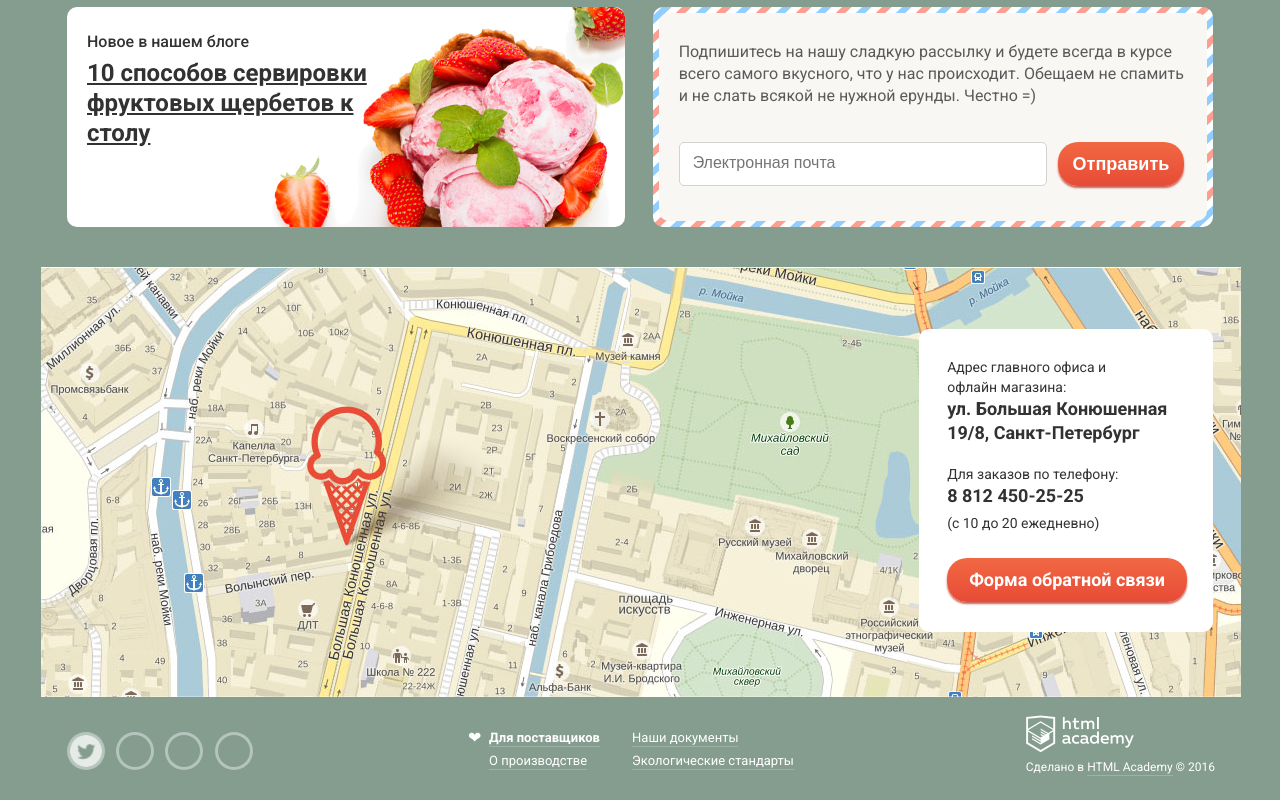
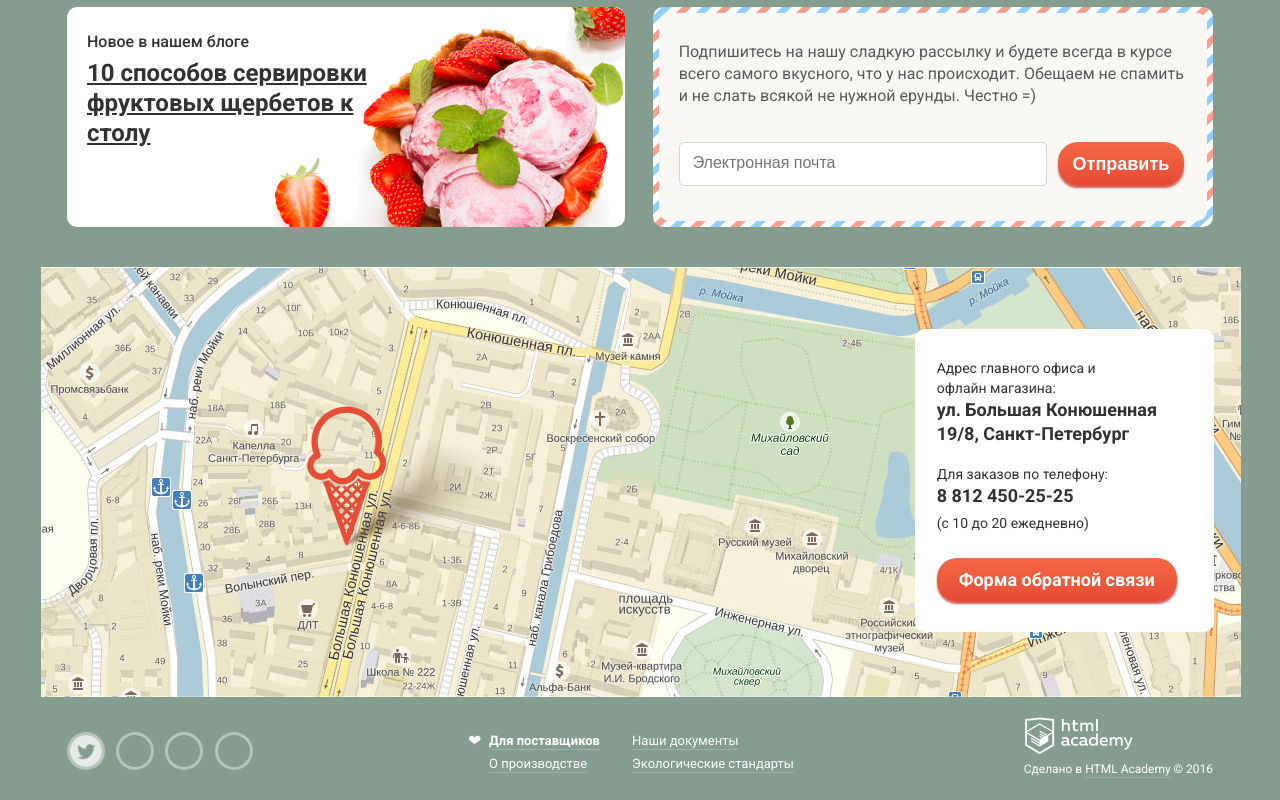
Before and after one commit to kobrikov/234035-gllacy, a plain HTML site: page index.html in a window 1280 px wide. Shown: the part 1617-2417 px from the top of the page. Drawn offline with Linux system fonts and the light colour scheme.

Commit message:
Поправил подвал

```diff
--- a/css/style.css
+++ b/css/style.css
@@ -542,11 +542,16 @@ img {
 .index-hit-item {
   position: relative;
   display: inline-block;
-  width: 267px;
-  margin-right: 26px;
+  width: 23.35%;
+  margin-right: 2.2%;
   font-size: 16px;
   text-align: center;
   vertical-align: top;
+}
+
+.index-hit-item img {
+  width: 100%;
+  border-radius: 50%
 }
 
 .wrapper-icecream {
@@ -632,7 +637,7 @@ img {
 
 .price {
   position: absolute;
-  top: 210px;
+  top: 205px;
   font-size: 45px;
   line-height: 45px;
   font-weight: 700;
@@ -804,8 +809,8 @@ img {
 .feedback {
   position: absolute;
   top: 62px;
-  right: 2.3%;
-  padding: 10px 18px 10px 28px;
+  right: 27px;
+  padding: 10px 22px 10px 22px;
   font-size: 14px;
   line-height: 20px;
   border-radius: 10px;
@@ -830,7 +835,7 @@ img {
 }
 
 .feedback .btn {
-  margin: 25px 8px 20px 0;
+  margin: 25px 15px 20px 0;
   font-size: 18px;
   line-height: 24px;
   font-weight: 700;
@@ -839,17 +844,16 @@ img {
 /*---*/
 
 .footer {
-  position: relative;
-  padding-top: 7px;
+  padding-top: 10px;
   font-size: 13px;
   line-height: 18px;
   color: #ffffff;
+  margin-bottom: 10px;
 }
 
 .footer-social {
-  position: absolute;
-  top: 10px;
-  left: 0;
+  float: left;
+  width: 25%;
 }
 
 .social-btn {
@@ -889,12 +893,17 @@ img {
 }
 
 .footer-copyright {
-  position: absolute;
-  top: -7px;
-  right: -2px;
+  width: 25%;
+  margin-top: -15px;
   font-size: 12px;
   line-height: 18px;
   font-weight: 400;
+  float: right;
+  text-align: right;
+}
+
+.footer-copyright img {
+  margin-right: 80px;
 }
 
 .footer-copyright p {
@@ -902,9 +911,10 @@ img {
 }
 
 .footer-info {
+  display: inline-block;
   margin: 0 auto;
-  padding-left: 0px;
   text-align: center;
+  width: 50%;
 }
 
 .footer-info-item {
@@ -1005,7 +1015,7 @@ img {
 /*---*/
 
 .pag-wrap {
-  margin-top: 7px;
+  margin-top: 3px;
   margin-bottom: 25px;
   border-bottom: 1px solid #a9bbb1;
 }
--- a/index.html
+++ b/index.html
@@ -184,7 +184,7 @@
         </div>
       </main>
       <footer class="container">
-        <div class="footer">
+        <div class="footer clearfix">
           <section class="footer-social">
             <a class="social-btn social-btn-tw" href="#"></a>
             <a class="social-btn social-btn-in" href="#"></a>
```
Also changed, not shown: css/style.min.css.
